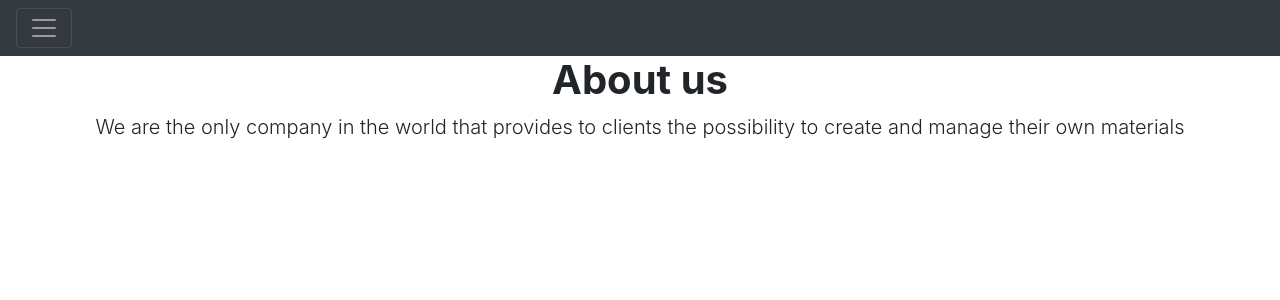
After one commit to Yyoussefe/MaterialManager, a Symfony app: template templates/home/aboutUs.html.twig in a window 1280 px wide. The commit adds this page. Shown: the top 300 px of the page. Run offline with Twig, Linux system fonts and the light colour scheme; the template is opened without the code that fills it, so the values that code supplies are empty; some libraries are stand-ins or nearby versions.

Commit message:
Home controller
The about us controller and its template have been created. The page that gives clients more information about the application is ready to be shown

```diff
--- a/templates/base.html.twig
+++ b/templates/base.html.twig
@@ -15,6 +15,9 @@
                         <ul class="navbar-nav mr-auto mt-2 mt-lg-0">
                             <li class="nav-item active">
                                 <a class="nav-link text-light" href="{{path("home")}}">Home<span class="sr-only">(current)</span></a>
+                            </li>
+                            <li class="nav-item">
+                                <a class="nav-link text-light" href="{{path("aboutUs")}}">About us</a>
                             </li>
                         </ul>
                     </span>
--- /dev/null
+++ b/templates/home/aboutUs.html.twig
@@ -0,0 +1,16 @@
+{% extends 'base.html.twig' %}
+
+{% block title %}About us{% endblock %}
+
+{% block body %}
+    <header class="masthead">
+        <div class="container h-100">
+            <div class="row h-100 align-items-center">
+                <div class="col-12 text-center">
+                    <h1 class="font-weight-light font-weight-bold" >About us</h1>
+                    <p class="lead">We are the only company in the world that provides to clients the possibility to create and manage their own materials</p>
+                </div>
+            </div>
+        </div>
+    </header>
+{% endblock %}
```
Also changed, not shown: src/Controller/HomeController.php (+8 -0 lines).
